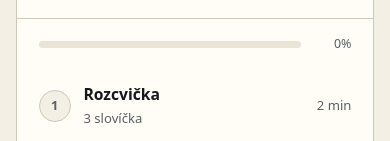
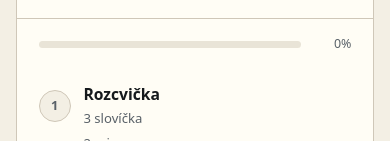
Before and after one commit to Aletheie/Fritz, a SvelteKit app: page / in a window 390 px wide. Shown: the part 703-844 px from the top of the page. Built offline with nearby package versions, Linux system fonts and the light colour scheme.

Commit message:
fix(ui): keep lesson steps readable on mobile

```diff
--- a/src/routes/+page.svelte
+++ b/src/routes/+page.svelte
@@ -516,6 +516,16 @@
       font-size: 0.78rem;
     }
 
+    .steps li {
+      grid-template-columns: 2rem minmax(0, 1fr);
+      row-gap: 0.35rem;
+    }
+
+    .step-time {
+      grid-column: 2;
+      justify-self: start;
+    }
+
     .footer-note {
       align-items: flex-start;
       flex-direction: column;
```
